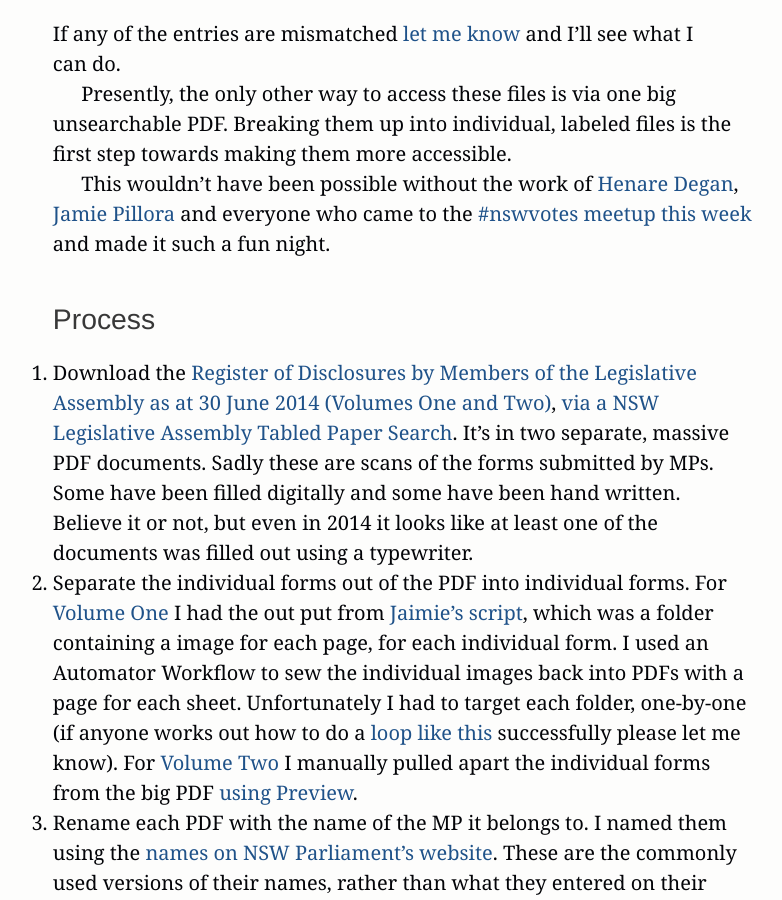
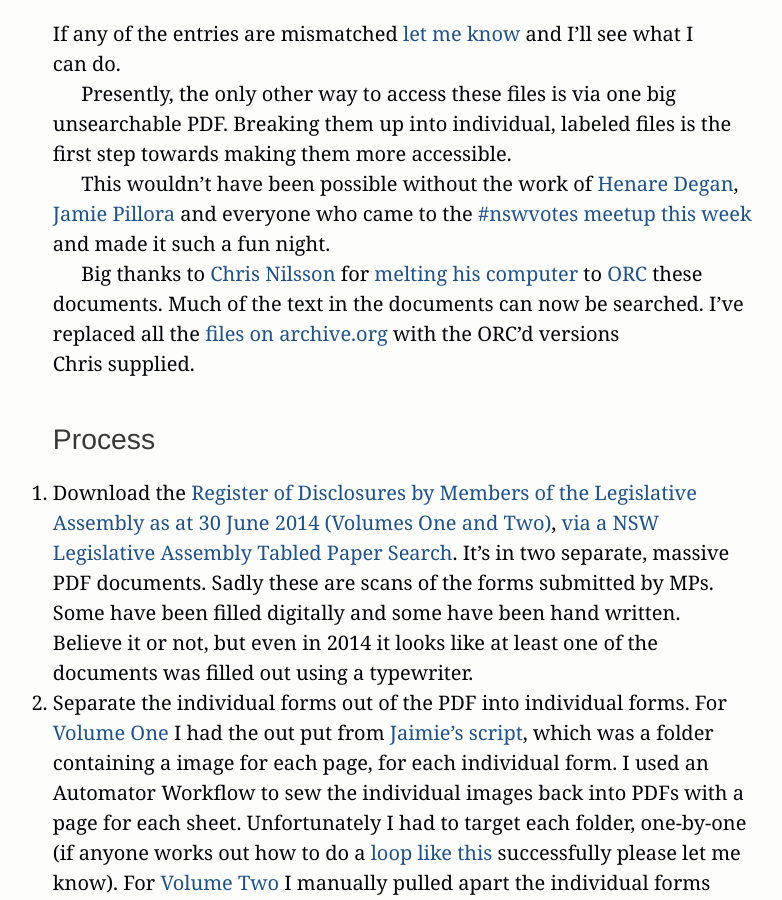
Before and after one commit to equivalentideas/home, a Jekyll site: the page built from _posts/2015-01-17-nsw-pecuniary-interest-disclosures.markdown, in a window 1280 px wide and 900 px high, scrolled down 3468 px. Shown: the whole window, without its empty margins (237-1019 px from the left). Built offline with Jekyll 4.4.1, drawn with Linux system fonts in a browser that asks for light colours; nearby versions of some CDN libraries; Markdown is read by kramdown in place of the engine named in the settings.

Commit message:
add a thanks and note about the orc'd versions

```diff
--- a/_posts/2015-01-17-nsw-pecuniary-interest-disclosures.markdown
+++ b/_posts/2015-01-17-nsw-pecuniary-interest-disclosures.markdown
@@ -114,6 +114,8 @@ Presently, the only other way to access these files is via one big unsearchable
 
 This wouldn't have been possible without the work of [Henare Degan](https://twitter.com/henaredegan), [Jamie Pillora](https://github.com/jpillora) and everyone who came to the [#nswvotes meetup this week](http://www.meetup.com/OpenAustralia-Foundation/events/219652731/) and made it such a fun night.
 
+Big thanks to [Chris Nilsson](https://twitter.com/otherchirps) for [melting his computer](http://www.meetup.com/OpenAustralia-Foundation/messages/boards/thread/48640454/10#127607012) to [ORC](http://en.wikipedia.org/wiki/Optical_character_recognition) these documents. Much of the text in the documents can now be searched. I've replaced all the [files on archive.org](https://archive.org/details/NSW_Pecuniary_Interests_2013-2014) with the ORC’d versions Chris supplied.
+
 ## Process
 
 1. Download the [Register of Disclosures by Members of the Legislative Assembly as at 30 June 2014 (Volumes One and Two)](http://www.parliament.nsw.gov.au/prod/la/latabdoc.nsf/062281a7012b5820ca257020000a3058/d8ec3278d94e2783ca257d71001a8111?OpenDocument), [via a NSW Legislative Assembly Tabled Paper Search](http://www.parliament.nsw.gov.au/prod/la/latabdoc.nsf/TabledDocumentsAll?SearchView&query=([REPORTTITLE]=(register*+of*+disclosures*))&searchorder=4). It's in two separate, massive PDF documents. Sadly these are scans of the forms submitted by MPs. Some have been filled digitally and some have been hand written. Believe it or not, but even in 2014 it looks like at least one of the documents was filled out using a typewriter.
```
